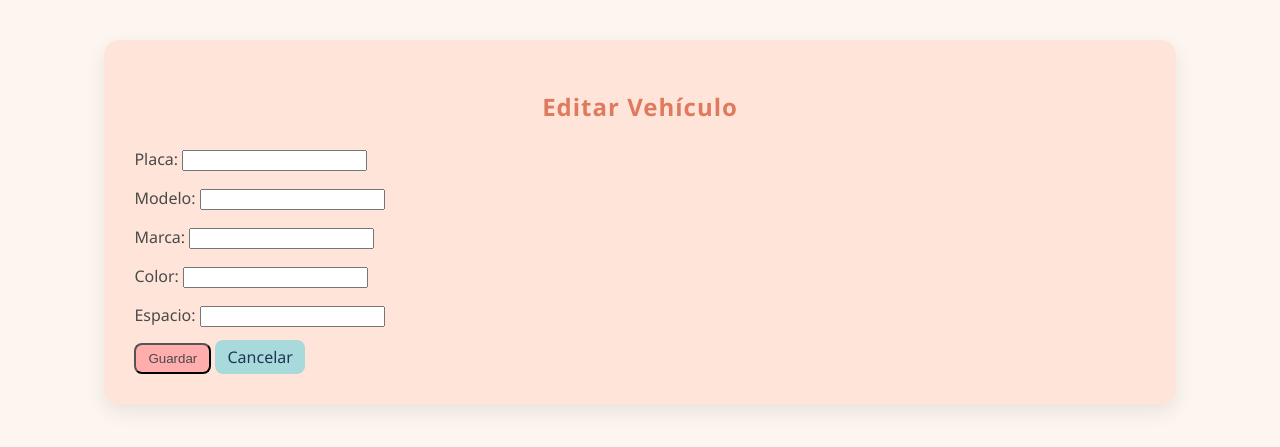
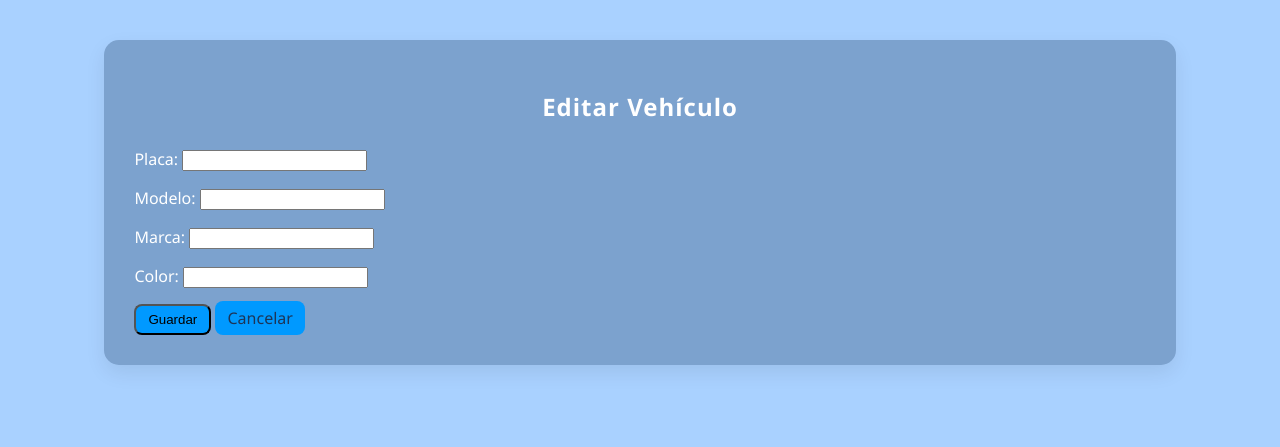
Before and after one commit to GilgameshGNU/proyecto-parqueo, a PHP site: page /secciones/vehiculo/editar.php?id=1 in a window 1280 px wide. Shown: the top 447 px of the page. Run offline with PHP 8.4, Linux system fonts and the light colour scheme; data that the repository does not hold is empty.

Commit message:
Actualizo mi  partee

```diff
--- a/secciones/vehiculo/css/style.css
+++ b/secciones/vehiculo/css/style.css
@@ -1,16 +1,16 @@
 body {
     font-family: 'Segoe UI', Tahoma, Geneva, Verdana, sans-serif;
-    background: #fdf6f0; /* Beige muy suave */
-    color: #333;
+    background: #a9d1ff;
+    color: #000000;
 }
 
 .container {
     width: 80%;
     margin: 40px auto;
-    background: #ffe5d9; /* Rosa pastel cálido */
+    background: #7CA2CE;
     padding: 30px;
     border-radius: 15px;
-    color: #4a4a4a; /* Gris oscuro suave */
+    color: #ffffff;
     box-shadow: 0 8px 20px rgba(0,0,0,0.08);
 }
 
@@ -19,7 +19,7 @@ h2 {
     margin-bottom: 25px;
     font-weight: 600;
     letter-spacing: 1px;
-    color: #e07a5f; /* Rosa suave más intenso para el título */
+    color: #ffffff;
 }
 
 #buscador {
@@ -28,13 +28,13 @@ h2 {
     width: 250px;
     border: 1px solid #f0d9d5;
     border-radius: 10px;
-    background: #fff6f2; /* Muy suave y armonioso */
+    background: #ffffff;
     color: #4a4a4a;
     transition: 0.3s;
 }
 
 #buscador:focus {
-    border-color: #e07a5f;
+    border-color: #27408F;
     outline: none;
     box-shadow: 0 0 8px rgba(224,122,95,0.3);
 }
@@ -43,14 +43,15 @@ table {
     width: 100%;
     border-collapse: collapse;
     background: #ffffff;
+    color:rgb(0, 0, 0);
     border-radius: 10px;
     overflow: hidden;
-    box-shadow: 0 4px 15px rgba(0,0,0,0.05);
+    box-shadow: 0 4px 15px rgba(255, 255, 255, 0.05);
 }
 
 table th {
-    background: #f7cac9; /* Rosa pastel */
-    color: #4a4a4a;
+    background: #27408F;
+    color: #ffffff;
     padding: 12px;
     font-weight: 600;
     text-transform: uppercase;
@@ -59,11 +60,11 @@ table th {
 table td {
     padding: 12px;
     text-align: center;
-    border-bottom: 1px solid #f0f0f0;
+    border-bottom: 1px solid #7CA2CE;
 }
 
 .btn-ver {
-    background: #a8dadc; /* Verde azulado pastel */
+    background: #0099ff;
     padding: 6px 12px;
     border-radius: 8px;
     color: #1d3557;
@@ -76,35 +77,35 @@ table td {
 }
 
 .btn-edit {
-    background: #ffd6a5; /* Amarillo pastel */
+    background: #0099ff;
     padding: 6px 12px;
     border-radius: 8px;
-    color: #4a4a4a;
+    color: #ffffff;
     text-decoration: none;
     transition: 0.3s;
 }
 
 .btn-edit:hover {
-    background: #ffbc73;
+    background: #7ed6df;
 }
 
 .btn-del {
-    background: #ffadad; /* Rosa pastel suave */
+    background: #0099ff;
     padding: 6px 12px;
     border-radius: 8px;
-    color: #4a4a4a;
+    color: #000000;
     text-decoration: none;
     transition: 0.3s;
 }
 
 .btn-del:hover {
-    background: #ff7f7f;
+    background: #7CA2CE;
 }
 .btn-volver {
     display: inline-block;
     margin-bottom: 15px;
     padding: 6px 12px;
-    background-color: #ff7f7f;
+    background-color: #27408F;
     color: white;
     text-decoration: none;
     border-radius: 5px;
@@ -112,5 +113,5 @@ table td {
 }
 
 .btn-volver:hover {
-    background-color: #ff7f7f;
+    background-color: #7CA2CE;
 }
--- a/secciones/vehiculo/editar.php
+++ b/secciones/vehiculo/editar.php
@@ -60,8 +60,6 @@ if ($_SERVER['REQUEST_METHOD'] === 'POST') {
             <p><label>Color:</label>
             <input type="text" name="color" value="<?php echo $data['Color']; ?>" required></p>
 
-            <p><label>Espacio:</label>
-            <input type="text" name="numero_espacio" value="<?php echo $data['NumeroEspacio']; ?>" required></p>
 
             <button type="submit" class="btn-del">Guardar</button>
             <a href="menu.php" class="btn-ver">Cancelar</a>
--- a/secciones/vehiculo/menu.php
+++ b/secciones/vehiculo/menu.php
@@ -57,7 +57,7 @@ $result = mysqli_query($conectador, $sql);
                         <td>
                             <a href="detalle.php?id=<?php echo $row['IdTicket']; ?>" class="btn-ver">👁️</a>
                             <a href="editar.php?id=<?php echo $row['IdTicket']; ?>" class="btn-edit">✏️</a>
-                            <a href="eliminar.php?id=<?php echo $row['IdTicket']; ?>" class="btn-del" onclick="return confirm('¿Seguro que deseas eliminar?')">🗑️</a>
+
                         </td>
                     </tr>
                 <?php } ?>
```
Also changed, not shown: secciones/vehiculo/eliminar.php (deleted, +0 -56 lines).
